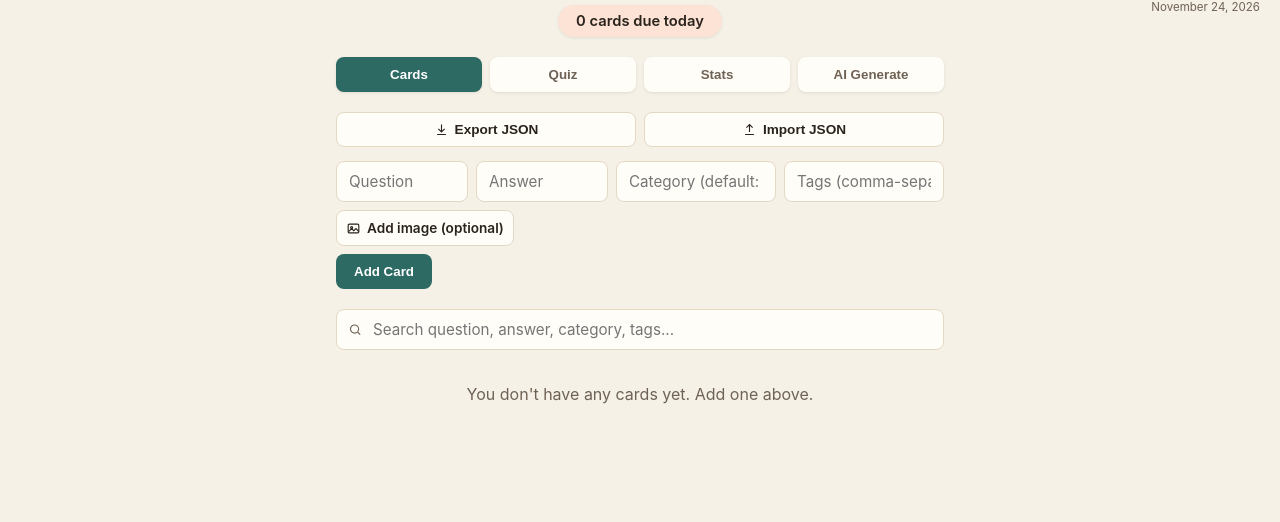
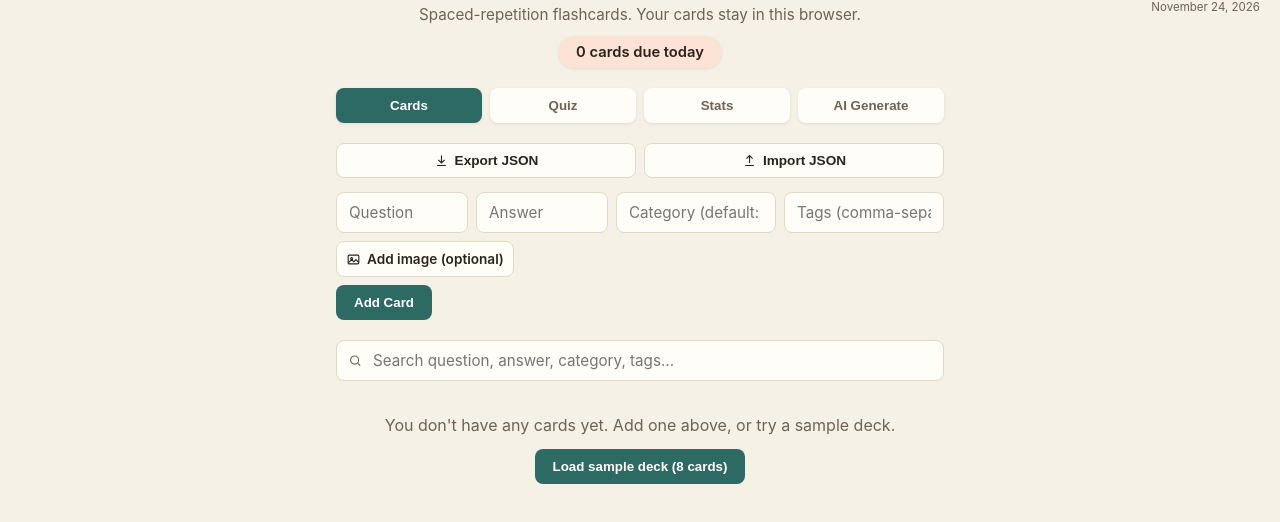
Before and after one commit to AlexandraMoldovan95/flashcards, a plain HTML site: page index.html in a window 1280 px wide. Shown: the part 68-590 px from the top of the page. Drawn offline with Linux system fonts and the light colour scheme.

Commit message:
cards: one-line subtitle and a "Load sample deck" button on an empty deck
A first-time visitor saw an empty list and had to type cards before trying the quiz.
The empty state now offers 8 sample cards (software testing and web basics, tagged
"sample", all due today). The button only appears when there are no cards, and the
loader refuses to run if any exist, so it never mixes with a user's own deck.

Co-Authored-By: Claude Opus 5.5 <noreply@anthropic.com>

```diff
--- a/index.html
+++ b/index.html
@@ -243,6 +243,13 @@
   }
   .app-header h1 svg { width: 24px; height: 24px; color: var(--color-primary); flex-shrink: 0; }
 
+  /* One line under the title, so a first-time visitor knows what the app does. */
+  .app-subtitle {
+    margin: 0 0 12px;
+    font-size: 0.95rem;
+    color: var(--color-text-muted);
+  }
+
   /* "Due today" indicator — a flat pill using the category highlight
      palette (corai), consistent with the rest of the badge system below. */
   .dashboard-stat {
@@ -570,6 +577,21 @@
     color: var(--color-text-muted);
     padding: 20px 0;
   }
+  .empty-state p { margin: 0 0 14px; }
+
+  /* Only shown on an empty deck: lets a visitor try the quiz in one click. */
+  .sample-deck-btn {
+    padding: 10px 18px;
+    border: none;
+    border-radius: var(--radius-sm);
+    background: var(--color-primary-btn);
+    color: white;
+    font-weight: 600;
+    cursor: pointer;
+    transition: background 0.15s, transform 0.1s;
+  }
+  .sample-deck-btn:hover { background: var(--color-primary-btn-hover); }
+  .sample-deck-btn:active { transform: scale(0.97); }
 
   #quiz-start-view, #quiz-complete-view {
     text-align: center;
@@ -1216,6 +1238,7 @@
       <button type="button" class="theme-toggle-btn" id="theme-toggle-btn" aria-label="Toggle light/dark theme"><svg viewBox="0 0 24 24" fill="none" stroke="currentColor" stroke-width="1.8"><path d="M20 14.5a8 8 0 1 1-9.3-10.4 6.3 6.3 0 0 0 9.3 10.4z"/></svg></button>
       <span class="current-date" id="current-date"></span>
       <h1><svg viewBox="0 0 24 24" fill="none" stroke="currentColor" stroke-width="1.6"><path d="M4 5.5c2.2-1 4.8-1 7 0v13c-2.2-1-4.8-1-7 0v-13z"/><path d="M20 5.5c-2.2-1-4.8-1-7 0v13c2.2-1 4.8-1 7 0v-13z"/></svg> Flashcards</h1>
+      <p class="app-subtitle">Spaced-repetition flashcards. Your cards stay in this browser.</p>
       <div class="dashboard-stat" id="due-counter">0 cards due today</div>
     </header>
 
@@ -1693,6 +1716,28 @@
     });
   }
 
+  // A small starter deck for first-time visitors (offered only when the deck is empty).
+  // Two categories, so the category colors and the quiz category filter show up too.
+  const SAMPLE_DECK = [
+    { category: "Software testing", question: "What is a regression test?", answer: "A test that checks old features still work after a change" },
+    { category: "Software testing", question: "Severity vs. priority of a bug?", answer: "Severity is how bad the bug is; priority is how soon it must be fixed" },
+    { category: "Software testing", question: "What does a good bug report contain?", answer: "Steps to reproduce, expected result, actual result, environment" },
+    { category: "Software testing", question: "What is a smoke test?", answer: "A quick check that the most important features work at all" },
+    { category: "Software testing", question: "What is boundary value analysis?", answer: "Testing at the edges of an input range, like 0, 1, max and max + 1" },
+    { category: "Web basics", question: "What does HTTP status 404 mean?", answer: "Not Found" },
+    { category: "Web basics", question: "What does HTTP status 500 mean?", answer: "Internal Server Error" },
+    { category: "Web basics", question: "Where does this app save your cards?", answer: "In your browser's localStorage" },
+  ];
+
+  function loadSampleDeck() {
+    // Guard: never mix the sample into (or over) a deck the user already has.
+    if (state.cards.length > 0) return;
+    // createCard → same defaults and normalization as a hand-made card; all due today.
+    state.cards = SAMPLE_DECK.map((c) => createCard(c.question, c.answer, c.category, ["sample"], null));
+    saveCards(state.cards);
+    renderAll();
+  }
+
   // ---------- Step 4: Interval logic (Hard / Ok / Easy) ----------
   // Simplified variant of the SM-2 algorithm — a didactic approximation, not SM-2 "by the book".
   function evaluateCard(card, grade) {
@@ -1823,7 +1868,10 @@
     const visibleCards = getVisibleCards();
 
     if (state.cards.length === 0) {
-      cardListEl.innerHTML = "<li class=\"empty-state\">You don't have any cards yet. Add one above.</li>";
+      cardListEl.innerHTML = `<li class="empty-state">
+        <p>You don't have any cards yet. Add one above, or try a sample deck.</p>
+        <button type="button" class="sample-deck-btn" id="load-sample-btn">Load sample deck (${SAMPLE_DECK.length} cards)</button>
+      </li>`;
       return;
     }
 
@@ -1923,6 +1971,11 @@
   // A single delegated listener for all list actions: delete,
   // enter/exit edit mode, save, remove image.
   cardListEl.addEventListener("click", (event) => {
+    if (event.target.closest("#load-sample-btn")) {
+      loadSampleDeck();
+      return;
+    }
+
     const deleteBtn = event.target.closest(".delete-card-btn");
     if (deleteBtn) {
       state.cards = state.cards.filter((card) => card.id !== deleteBtn.dataset.id);
```
Also changed, not shown: 1 other file.
